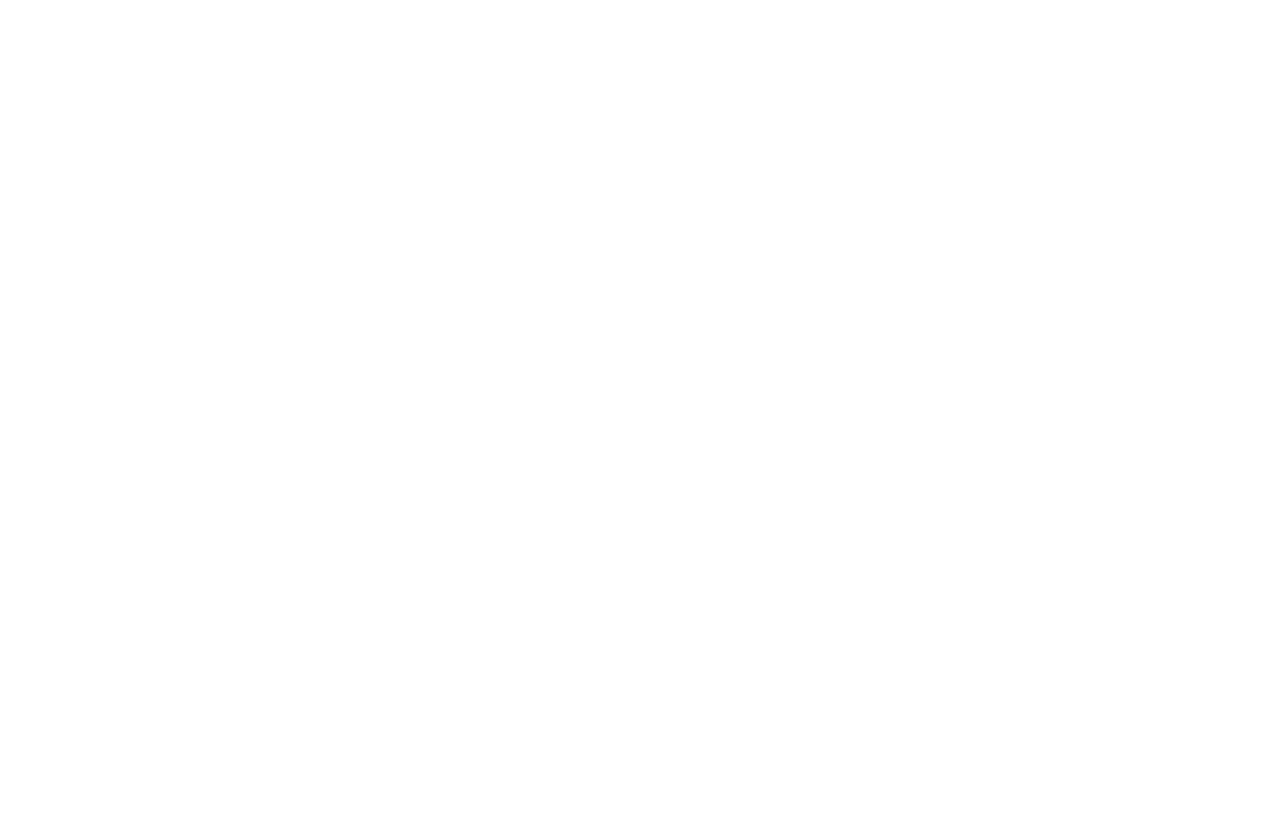
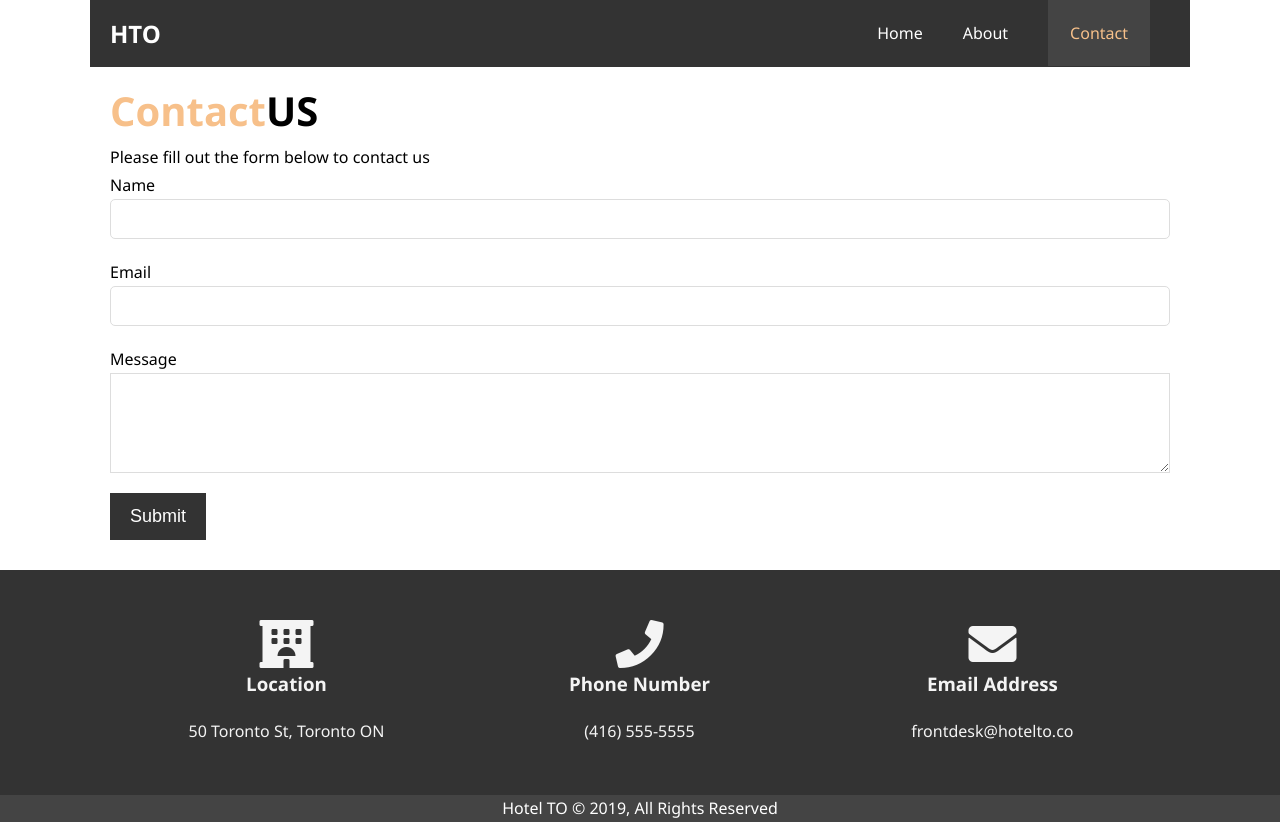
Before and after one commit to ptalwar20/hotel_website, a plain HTML site: page contact.html in a window 1280 px wide. Before the commit the page ends 800 px from the top, so only its background shows below. Drawn offline with Linux system fonts and the light colour scheme.

Commit message:
Completed Contact page

```diff
--- a/about.html
+++ b/about.html
@@ -10,12 +10,6 @@
     />
     <meta name="keywords" content="hotel,toronto,hotel" />
     <link rel="stylesheet" href="css/style.css" />
-    <link
-      rel="stylesheet"
-      href="https://use.fontawesome.com/releases/v5.8.2/css/all.css"
-      integrity="sha384-oS3vJWv+0UjzBfQzYUhtDYW+Pj2yciDJxpsK1OYPAYjqT085Qq/1cq5FLXAZQ7Ay"
-      crossorigin="anonymous"
-    />
     <title>Hotel TO | Welcome</title>
   </head>
   <body>
--- a/contact.html
+++ b/contact.html
@@ -0,0 +1,80 @@
+<!DOCTYPE html>
+<html lang="en">
+  <head>
+    <meta charset="UTF-8" />
+    <meta name="viewport" content="width=device-width, initial-scale=1.0" />
+    <meta http-equiv="X-UA-Compatible" content="ie=edge" />
+    <meta
+      name="description"
+      content="Welcome to the most extraordinary hotel in Toronto, Ontario"
+    />
+    <meta name="keywords" content="hotel,toronto,hotel" />
+    <link rel="stylesheet" href="css/style.css" />
+    <link
+      rel="stylesheet"
+      href="https://use.fontawesome.com/releases/v5.8.2/css/all.css"
+      integrity="sha384-oS3vJWv+0UjzBfQzYUhtDYW+Pj2yciDJxpsK1OYPAYjqT085Qq/1cq5FLXAZQ7Ay"
+      crossorigin="anonymous"
+    />
+    <title>Hotel TO | Welcome</title>
+  </head>
+  <body>
+    <header>
+      <nav id="nav-header">
+        <div class="container bg-dark">
+          <h1 class="logo"><a href="index.html">HTO</a></h1>
+          <ul>
+            <li><a href="index.html">Home</a></li>
+            <li><a  href="about.html">About</a></li>
+            <li><a class="current" href="contact.html">Contact</a></li>
+          </ul>
+        </div>
+      </nav>
+      <div class="clr"></div>
+    </header>
+    <div class="clr"></div>
+    <section id="contact-form" class="py-3">
+      <div class="container">
+        <h2 class="l-heading"><span class="primary-text">Contact</span>US</h2>
+        <p></p>Please fill out the form below to contact us</p>
+        <form action="process.php">
+          <div class="form-group">
+            <label for="name">Name</label>
+            <input type="text" name="name" id="name">
+          </div>
+          <div class="form-group">
+              <label for="email">Email</label>
+              <input type="email" name="email" id="email">
+          </div>
+            <div class="form-group">
+                <label for="message">Message</label>
+                <textarea name="message" id="message"></textarea>
+            </div>
+            <button class="btn">Submit</button>
+        </form>
+      </div>
+    </section>
+    <section id="contact-info" class="bg-dark">
+        <div class="container">
+          <div class="box">
+            <i class="fas fa-hotel fa-3x"></i>
+            <h3>Location</h3>
+            <p>50 Toronto St, Toronto ON</p>
+        </div>
+        <div class="box">
+          <i class="fas fa-phone fa-3x"></i>
+          <h3>Phone Number</h3>
+          <p>(416) 555-5555</p>
+      </div>
+      <div class="box">
+        <i class="fas fa-envelope fa-3x"></i>
+        <h3>Email Address</h3>
+        <p>frontdesk@hotelto.co</p>
+    </div>
+        </div>
+      </section>
+    <footer id="main-footer">
+      <p>Hotel TO &copy; 2019, All Rights Reserved</p>
+    </footer>
+  </body>
+</html>
--- a/css/style.css
+++ b/css/style.css
@@ -70,6 +70,7 @@ a {
 
 #showcase .showcase-content h1 {
   font-size: 60px;
+  padding-bottom: 30px;
 }
 #showcase .showcase-content p {
   padding-bottom: 20px;
@@ -99,13 +100,6 @@ a {
 }
 
 /* Features Section */
-
-#features .box {
-float:left;
-  width: 33.3%;
-  text-align: center;
-  padding: 50px;
-}
 
 /* Footer */
 
@@ -169,10 +163,41 @@ float:left;
 
 }
 
+/* Contact Page */
+
+/* Contact Form */
+
+#contact-form .form-group label {
+  display: block;
+}
+#contact-form .form-group input, #contact-form .form-group textarea {
+  display:block;
+  margin-bottom: 20px;
+  width: 100%;
+  border: 1px #ddd solid;
+}
+#contact-form .form-group input {
+  height: 40px;
+  border-radius: 5px;
+}
+#contact-form .form-group textarea {
+  height: 100px;
+}
+#contact-form .form-group input:focus,#contact-form .form-group textarea:focus  {
+  outline: none;
+  border-color: #f7c08a;
+}
 /* Utility Classes */
 .clr {
   clear: both;
 }
+.box {
+  float:left;
+    width: 33.3%;
+    text-align: center;
+    padding: 50px;
+  }
+
 /* backgrounds */
 .bg-dark {
   background: #333333;
```
